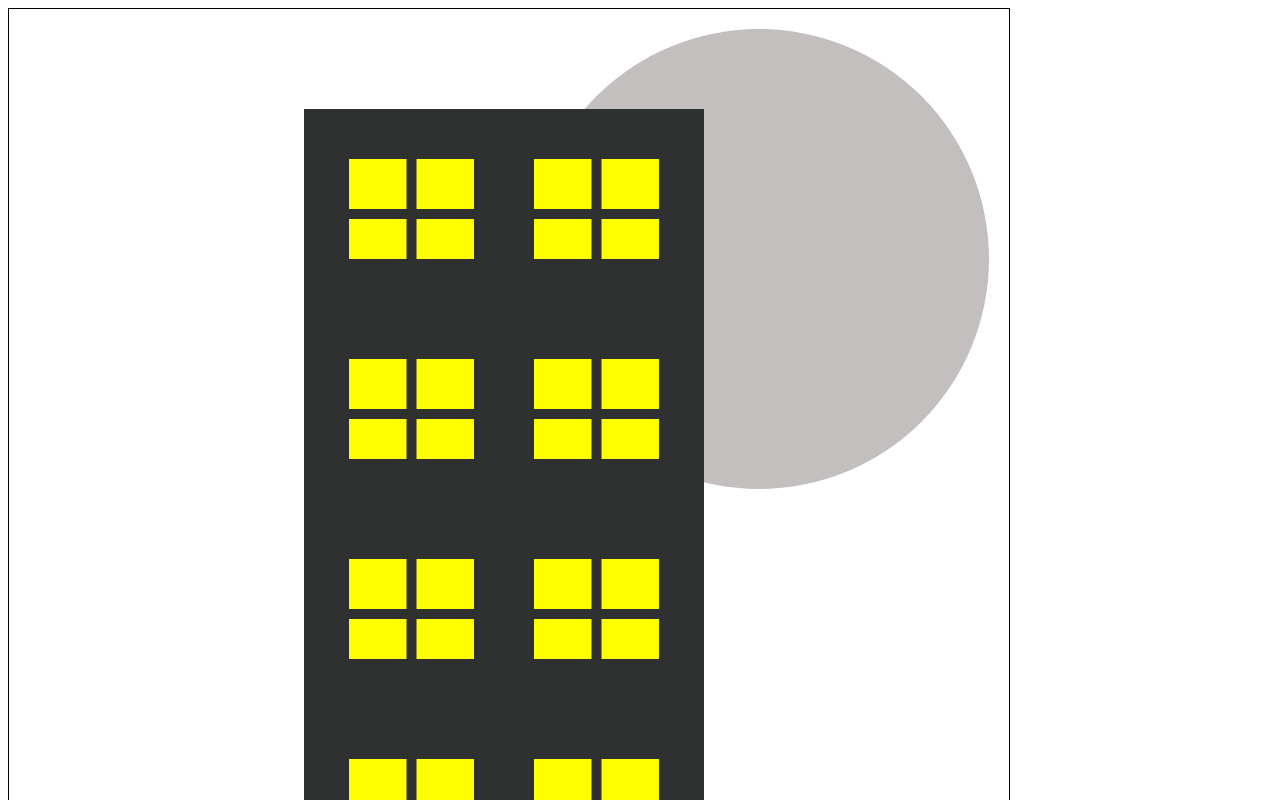
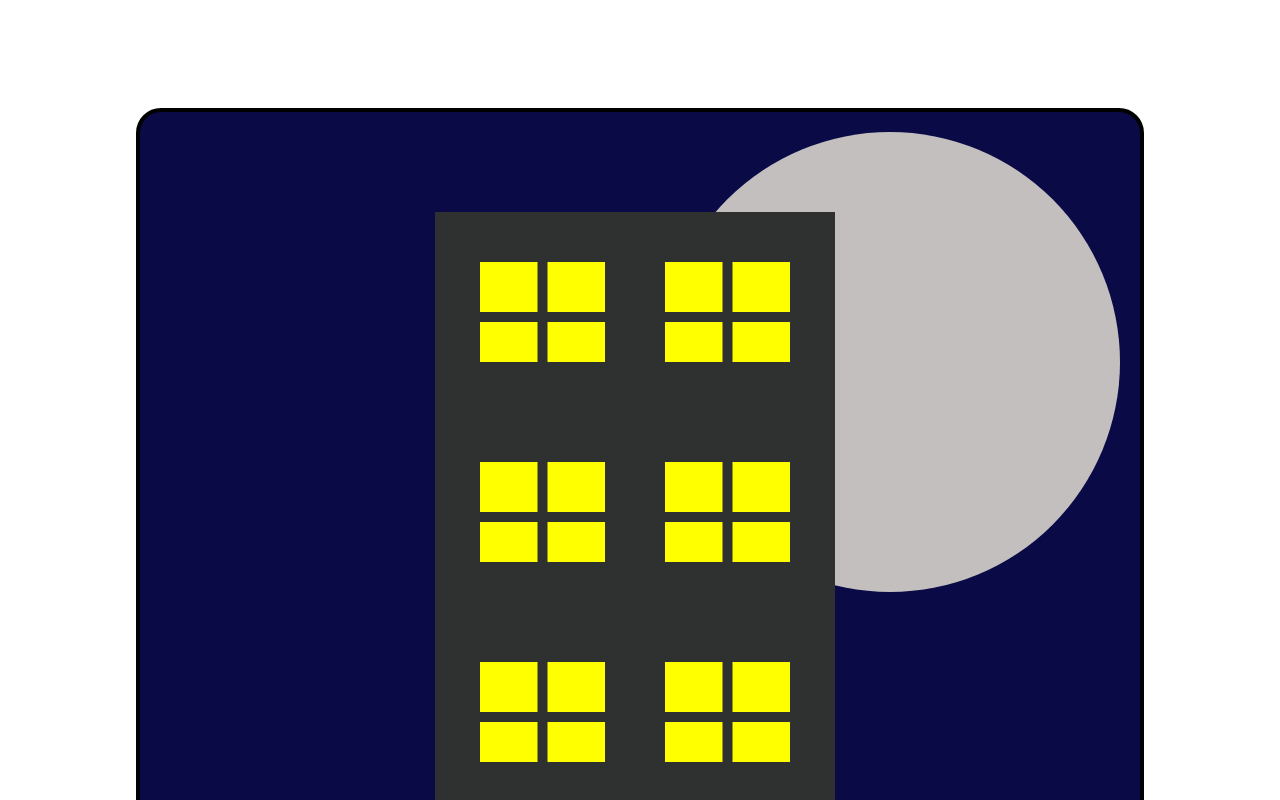
Before and after one commit to Y-A2/Canvas-Drawing, a plain HTML site: page index.html in a window 1280 px wide. Shown: the top 800 px of the page. Drawn offline with Linux system fonts and the light colour scheme.

Commit message:
Update style.css

```diff
--- a/style.css
+++ b/style.css
@@ -1,3 +1,11 @@
 canvas {
-    border: 1px solid black;
+
+    background-color: rgb(10, 10, 70);
+    border: 4px solid black;
+    border-radius: 25px;
 }
+
+body {
+    padding-top: 100px;
+    text-align: center;
+}
```
